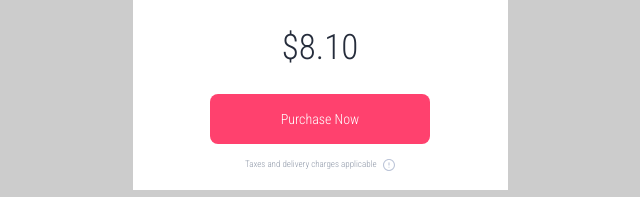
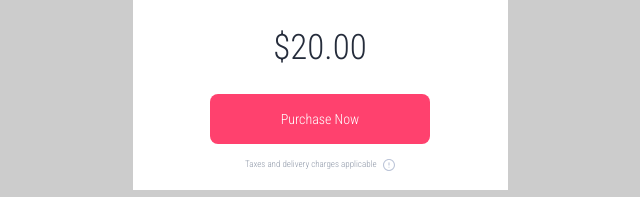
Before and after one commit to DmitryOrlov-Orlov/PaySystem2, a plain HTML site: page index.html in a window 1280 px wide. Shown: the part 518-715 px from the top of the page, 320-960 px from the left. Drawn offline with Linux system fonts and the light colour scheme.

Commit message:
LS что то запутался
два бага
1) у позиции под индексом 1 изначально цена не верно отображатеся, но когда вперед/назад карусель сделаешь то норм цена.
2) в корзине при изменении кол-ва, вылетает ошибка

```diff
--- a/index.html
+++ b/index.html
@@ -45,7 +45,9 @@
         </aside>
     </div>
 
+    <script src="/js/localStorage.js"></script>
     <script src="/js/script.js"></script>
+
 </body>
 
 </html>
--- /dev/null
+++ b/js/localStorage.js
@@ -0,0 +1,33 @@
+var cardsData = [{
+    id: 1,
+    name: "Golden fruit jam",
+    prise: 10,
+    imgPathMin: "/img/imgPathMin/1min.svg",
+    imgPathMax: "/img/imgPathMax/1.svg",
+    amount: 1,
+    totalPrice: 0,
+    inBasket: false
+},
+{
+    id: 2,
+    name: "Golden fruit jam",
+    prise: 15,
+    imgPathMin: "/img/imgPathMin/2min.svg",
+    imgPathMax: "/img/imgPathMax/1.svg",
+    amount: 1,
+    totalPrice: 0,
+    inBasket: false
+},
+{
+    id: 3,
+    name: "Golden fruit jam",
+    prise: 20,
+    imgPathMin: "/img/imgPathMin/3min.svg",
+    imgPathMax: "/img/imgPathMax/1.svg",
+    amount: 1,
+    totalPrice: 0,
+    inBasket: false
+},
+]
+
+localStorage.setItem('cardsData', JSON.stringify(cardsData));
--- a/js/script.js
+++ b/js/script.js
@@ -1,36 +1,39 @@
-var cardsData = [{
+/* var cardsData = [{
     id: 1,
     name: "Golden fruit jam",
-    prise: 10.99,
+    prise: 10,
     imgPathMin: "/img/imgPathMin/1min.svg",
     imgPathMax: "/img/imgPathMax/1.svg",
     amount: 1,
-    totalPrice: 10.99,
+    totalPrice: 10,
     inBasket: false
 },
 {
     id: 2,
     name: "Golden fruit jam",
-    prise: 8.10,
+    prise: 15,
     imgPathMin: "/img/imgPathMin/2min.svg",
     imgPathMax: "/img/imgPathMax/1.svg",
     amount: 1,
-    totalPrice: 8.10,
+    totalPrice: 15,
     inBasket: false
 },
 {
     id: 3,
     name: "Golden fruit jam",
-    prise: 8.20,
+    prise: 20,
     imgPathMin: "/img/imgPathMin/3min.svg",
     imgPathMax: "/img/imgPathMax/1.svg",
     amount: 1,
-    totalPrice: 8.20,
+    totalPrice: 20,
     inBasket: false
 },
-]
+] */
 
 
+let ls = localStorage.getItem('cardsData');
+cardsData = JSON.parse(ls);
+console.log(cardsData);
 
 /* -----КАРУСЕЛЬ(начало)-------- */
 function createGallery() {
@@ -94,49 +97,72 @@ document.querySelector('.prev').onclick = function () {
 
 
 /* ----------ЛАЙК, ДОБАВИТЬ В КОРЗИНУ изменит занчение в карзине на true или на false (начало)--------- */
+let idLike = document.querySelectorAll('.idLike');
 document.querySelector('.header-heart').onclick = function () {
-    let idLike = document.querySelectorAll('.idLike');
+
     let numCardsData = cardsData[countId];
     if (numCardsData.inBasket == false) {
         numCardsData.inBasket = true;
         idLike[countId].classList.add('gallery-like');
+
     } else {
         numCardsData.inBasket = false;
         idLike[countId].classList.remove('gallery-like');
     }
+    local();
 }
 /* ----------ЛАЙК, ДОБАВИТЬ В КОРЗИНУ изменит занчение в карзине на true или на false (конец)--------- */
+
+/* элемент добавлен в корзину если в локале добавен (считали) */
+cardsData.forEach(elem => {
+    if (elem.inBasket) {
+        idLike[elem.id - 1].classList.add('gallery-like');
+    }
+});
+
 
 
 
 /* ----------ДОБАВИТЬ\УБАВИТЬ КОЛИЧЕСТВО БУТЫЛОЧЕК(начало)--------------- */
 let navQuantity = document.querySelector('.nav-quantity');
 navQuantity.innerHTML = `Quantity ${cardsData[countId].amount}`;
+
 document.querySelector('.minus').onclick = function () {
     if (cardsData[countId].amount >= 1) {
         cardsData[countId].amount--;
         navQuantity.innerHTML = `Quantity ${cardsData[countId].amount}`;
         totalPrise();
+        local();
     }
 }
+
 document.querySelector('.plus').onclick = function () {
     cardsData[countId].amount++;
     navQuantity.innerHTML = `Quantity ${cardsData[countId].amount}`;
     totalPrise();
-
+    local();
 }
 /* ----------ДОБАВИТЬ УБАВИТЬ КОЛИЧЕСТВО БУТЫЛОЧЕК(начало)--------------- */
 
 
 
 /*-----ЦЕНА ОТДЕЛЬНО ДЛЯ КАЖДОГО ЭЛЕМЕНТА_СДВИГ(начало)-----*/
+let firstPagePrice = document.querySelector('.first-page-price');
 function totalPrise() {
     cardsData[countId].totalPrice = (cardsData[countId].amount * cardsData[countId].prise).toFixed(2);
-    let firstPagePrice = document.querySelector('.first-page-price');
     firstPagePrice.innerHTML = `$${cardsData[countId].totalPrice}`;
 }
 totalPrise();
 
+cardsData.forEach(elem => {
+    console.log(elem.amount * elem.prise);
+    elem.totalPrice = (elem.amount * elem.prise).toFixed(2);
+    firstPagePrice.innerHTML = `$${elem.totalPrice}`;
+});
 
 
-/*-----ЦЕНА ОТДЕЛЬНО ДЛЯ КАЖДОГО ЭЛЕМЕНТА_СДВИГ(начало)-----*/
+
+function local() {
+    localStorage.setItem('cardsData', JSON.stringify(cardsData));
+}
+local();
```
Also changed, not shown: js/basket.js (+23 -9 lines).
